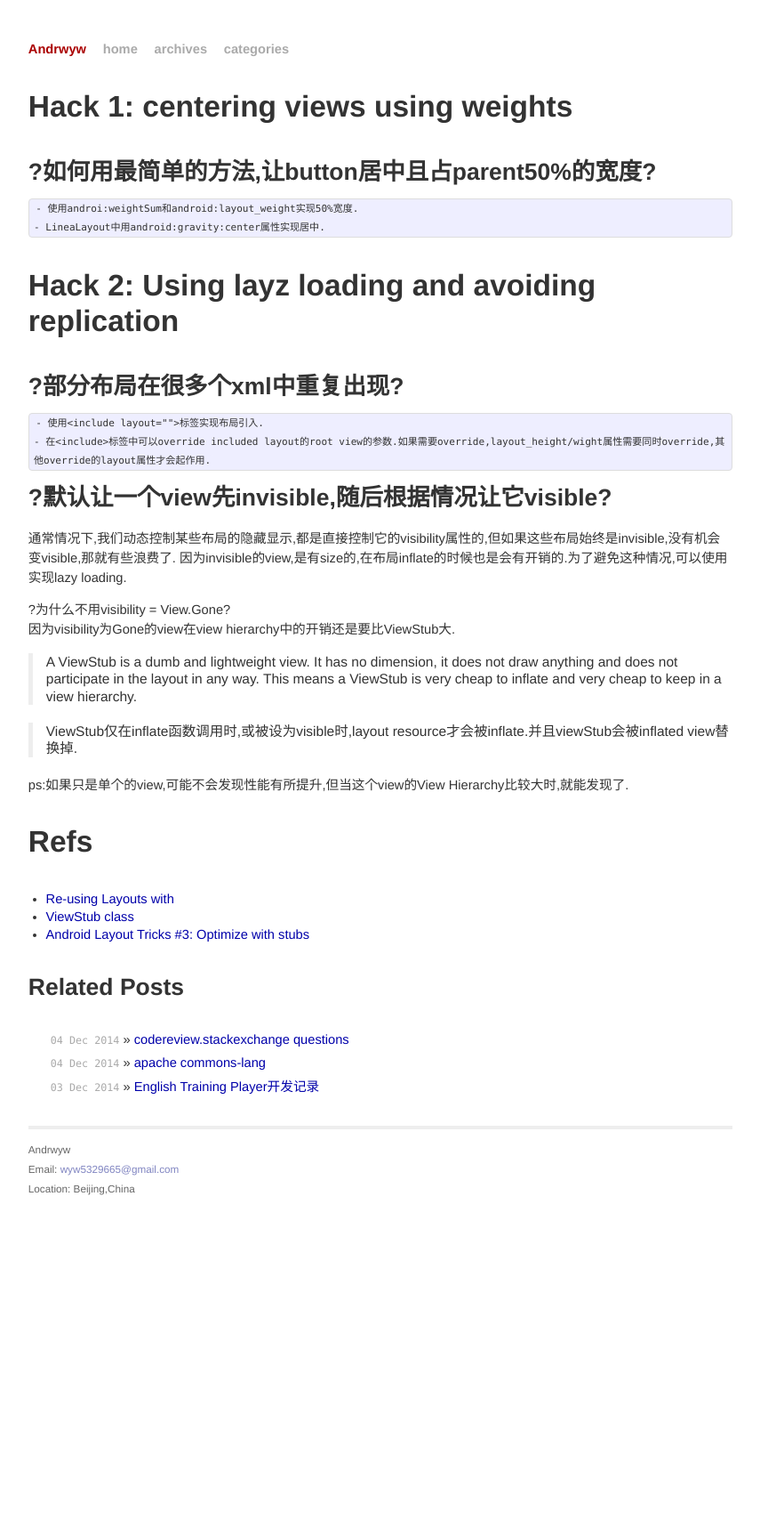
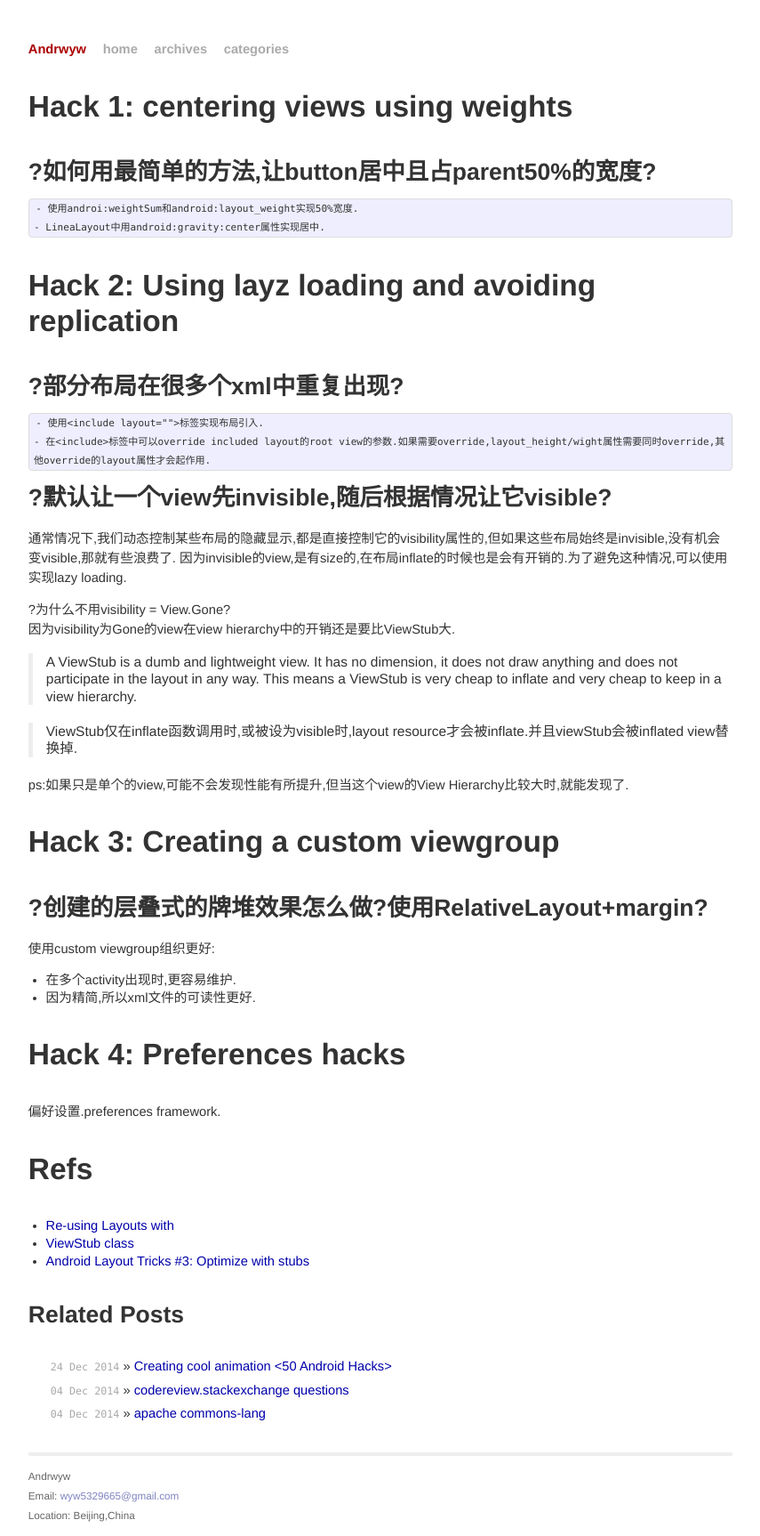
Before and after one commit to Andrwyw/Andrwyw.github.io, a Jekyll site: the page built from _posts/2014-12-18-Tips-and-recommendations-for-android-layouts-50AH.md, in a window 1280 px wide. Shown: the whole page at 89% size, without its empty margins (212-1067 px from the left). Built offline with Jekyll 4.4.1, drawn with Linux system fonts in a browser that asks for light colours; comment, search, counter and statistics services are not loaded; before the commit the page ends 1359 px from its top, so only the background shows below that.

Commit message:
new post: creating cool animation

```diff
--- a/_posts/2014-12-18-Tips-and-recommendations-for-android-layouts.md
+++ b/_posts/2014-12-18-Tips-and-recommendations-for-android-layouts-50AH.md
@@ -1,6 +1,6 @@
 ---
 layout: post_w
-title: "Tips and recommendations for android layouts"
+title: "Tips and recommendations for android layouts <50 Android Hacks>"
 tags: [android]
 categories: [50 android hacks, 读书笔记]
 ---
@@ -31,6 +31,16 @@
 
 ps:如果只是单个的view,可能不会发现性能有所提升,但当这个view的View Hierarchy比较大时,就能发现了.
 
+# Hack 3: Creating a custom viewgroup
+
+## ?创建的层叠式的牌堆效果怎么做?使用RelativeLayout+margin?
+使用custom viewgroup组织更好:
+
+- 在多个activity出现时,更容易维护.
+- 因为精简,所以xml文件的可读性更好.
+
+# Hack 4: Preferences hacks
+偏好设置.preferences framework.
 
 
 # Refs
```
Also changed, not shown: _posts/2014-12-24-creating-cool-animation-50AH.md (added, +22 -0 lines).
